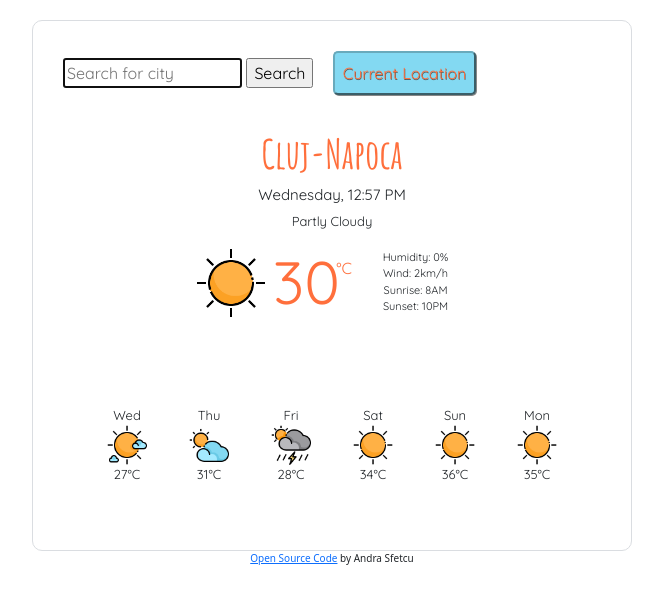
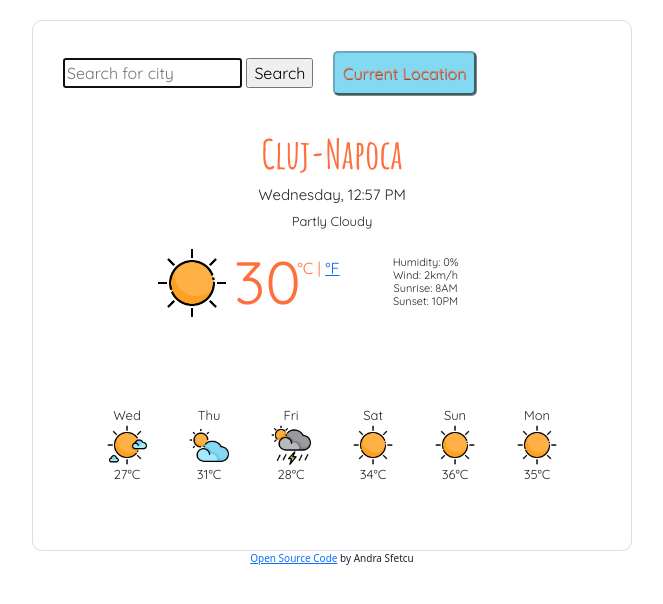
Before and after one commit to narandra-s/weather-app-project, a website built with Parcel: page index.html in a window 1280 px wide. Shown: the whole page, without its empty margins (308-971 px from the left). Built offline with nearby package versions, Linux system fonts and the light colour scheme.

Commit message:
Styled the temperature section

```diff
--- a/index.html
+++ b/index.html
@@ -58,7 +58,7 @@
             <div class="col-md-6 current-temp">
               <img id="main-icon" src="image/15-Sun.png" />
               <span class="temperature" id="temperature">30</span>
-              <span class="units"> °C </span>
+              <span class="units"> °C | <a href="#">°F</a> </span>
             </div>
             <div class="col-md-6 current-stats">
               <ul>
--- a/src/styles.css
+++ b/src/styles.css
@@ -46,13 +46,13 @@ li {
   font-size: 10px;
 }
 .current-weather {
-  margin: 0 100px;
+  margin: 0 80px;
   padding: 5px;
   max-width: 70%;
 }
 
 .current-temp {
-  text-align: right;
+  text-align: center;
   font-family: "Quicksand", sans-serif;
   font-size: 60px;
   font-weight: 400;
@@ -68,6 +68,7 @@ li {
   font-size: 11px;
   text-align: center;
   font-family: "Quicksand", sans-serif;
+  line-height: 13px;
 }
 
 .d-flex {
```
